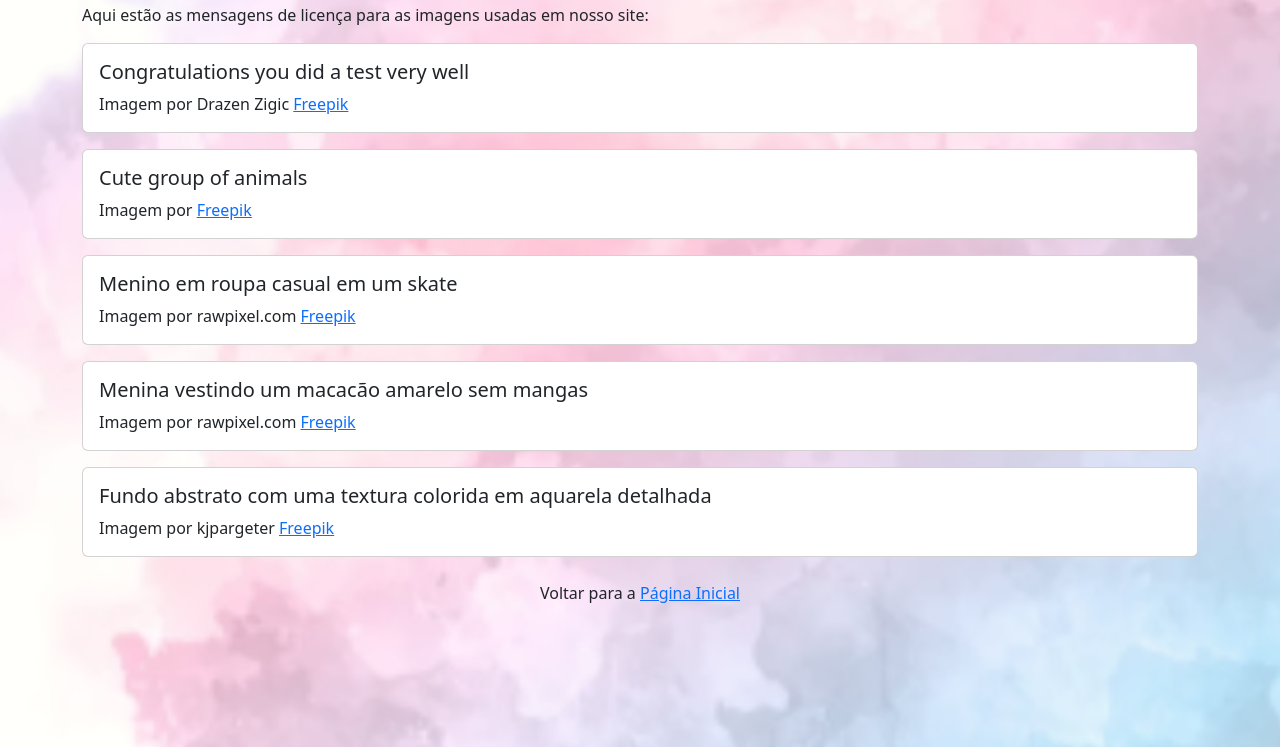
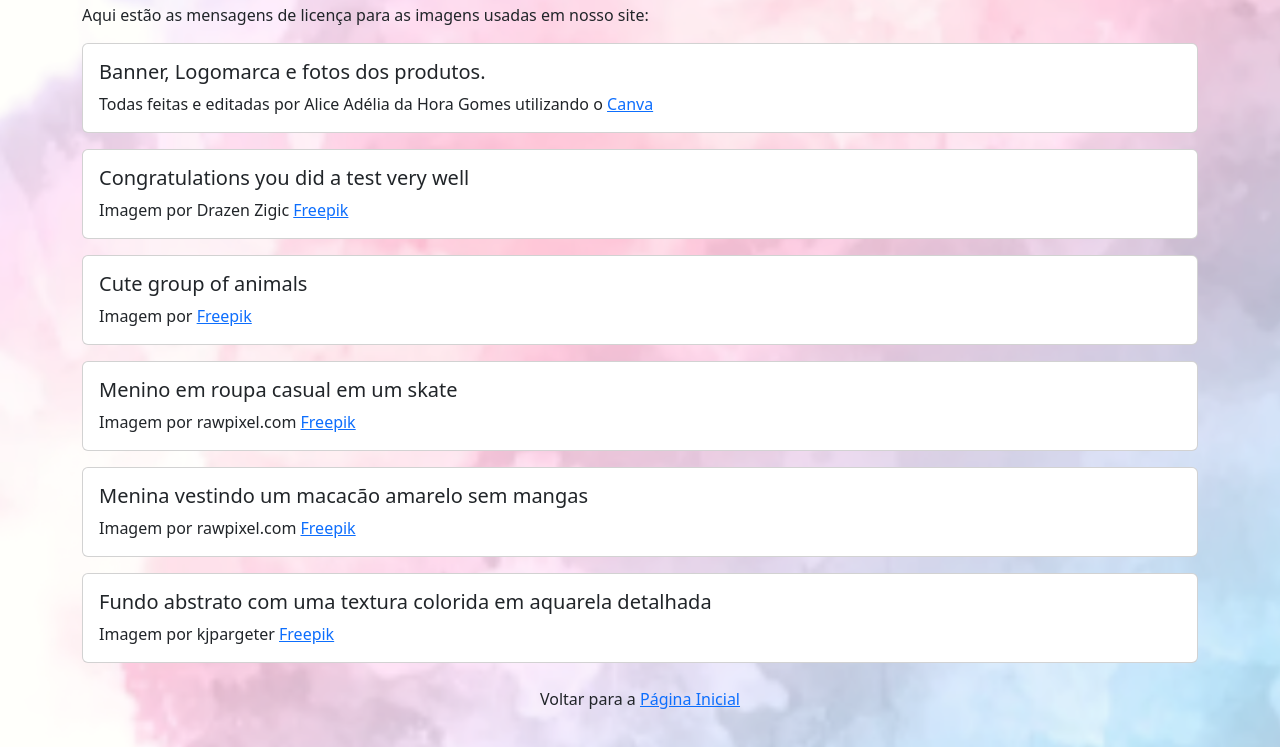
Before and after one commit to AliceAdelia/AliceAdelia.github.io, a plain HTML site: page direitos.html in a window 1280 px wide. Shown: the part 101-848 px from the top of the page. Drawn offline with Linux system fonts and the light colour scheme.

Commit message:
Update direitos.html

```diff
--- a/direitos.html
+++ b/direitos.html
@@ -22,6 +22,13 @@
         <p>Aqui estão as mensagens de licença para as imagens usadas em nosso site:</p>
 
         <div class="card">
+            <div class="card-body">
+                <h5 class="card-title">Banner, Logomarca e fotos dos produtos.</h5>
+                <p class="card-text">Todas feitas e editadas por Alice Adélia da Hora Gomes utilizando o <a href="https://www.canva.com/design/DAFtz-O6MFo/11nv12EMLMN65JeUIY0_Rw/edit?utm_content=DAFtz-O6MFo&utm_campaign=designshare&utm_medium=link2&utm_source=sharebutton" target="_blank" rel="noopener noreferrer">Canva</a></p>
+            </div>
+        </div>
+
+        <div class="card mt-3">
             <div class="card-body">
                 <h5 class="card-title">Congratulations you did a test very well</h5>
                 <p class="card-text">Imagem por Drazen Zigic <a href="https://www.freepik.com/free-photo/congratulations-you-did-test-very-well_26605633.htm" target="_blank" rel="noopener noreferrer">Freepik</a></p>
```
